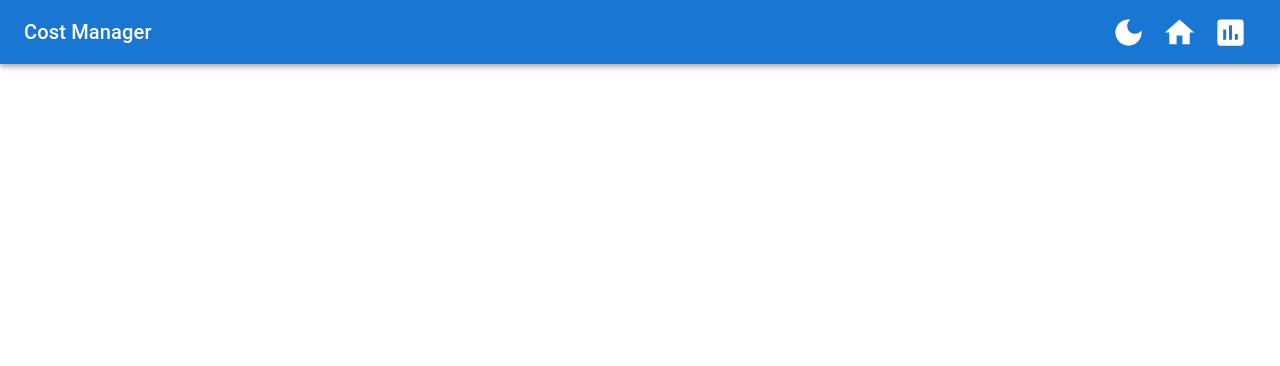
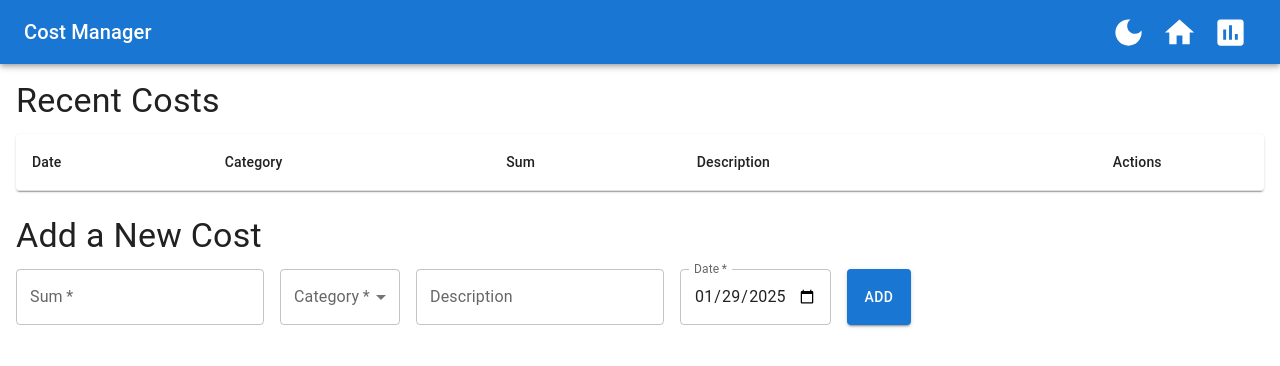
Before and after one commit to razielos21/FED, a React app: page / in a window 1280 px wide. Before the commit this address had no page. Shown: the top 366 px of the page. Built offline with nearby package versions, Linux system fonts and the light colour scheme; the HTML template or start-up script is replaced by a standard one.

Commit message:
LAST CHANGEEEEE

```diff
--- a/src/App.jsx
+++ b/src/App.jsx
@@ -15,7 +15,7 @@
 
 // Importing components
 import { useState, useEffect } from 'react';
-import { BrowserRouter as Router, Routes, Route } from 'react-router-dom';
+import { HashRouter as Router, Routes, Route } from 'react-router-dom';
 import { ThemeProvider } from '@mui/material/styles';
 import { CssBaseline } from '@mui/material';
 import { lightTheme, darkTheme } from './theme';
@@ -39,10 +39,10 @@ function App() {
         <ThemeProvider theme={isDarkMode ? darkTheme : lightTheme}>
             <CssBaseline />
             <Router>
-                <AppNavbar toggleTheme={toggleTheme} isDarkMode={isDarkMode}/>
+                <AppNavbar toggleTheme={toggleTheme} isDarkMode={isDarkMode} />
                 <Routes>
-                    <Route path="/FED-Project/" element={<MainPage />} />
-                    <Route path="/FED-Project/report" element={<ReportPage />} />
+                    <Route path="/" element={<MainPage />} />
+                    <Route path="/report" element={<ReportPage />} />
                 </Routes>
             </Router>
         </ThemeProvider>
```
